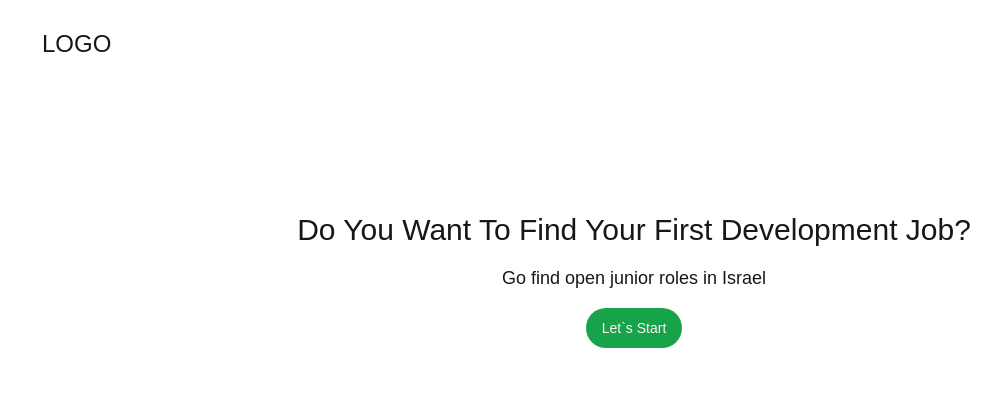
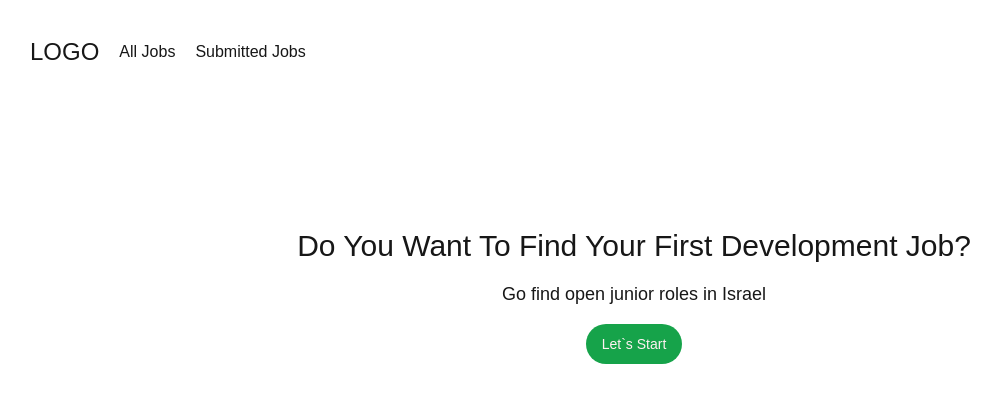
Before and after one commit to liela9/hi-tech-jobs, a Next.js app: page / in a window 1280 px wide. Shown: the top 402 px of the page, without its empty margins (6-1007 px from the left). Built offline with nearby package versions, Linux system fonts and the light colour scheme.

Commit message:
basic topbar

```diff
--- /dev/null
+++ b/src/app/Topbar.tsx
@@ -0,0 +1,15 @@
+import Link from "next/link"
+
+const Topbar = () => {
+    return (
+        <nav className="flex p-5 gap-5">
+            <Link href='/' className="text-2xl ">LOGO</Link>
+            <div className="justify-end flex items-center gap-5">
+                <Link href='/jobs' className="">All Jobs</Link>
+                <Link href='/jobs/submitted' className="">Submitted Jobs</Link>
+            </div>
+        </nav>
+    );
+}
+
+export default Topbar
--- a/src/app/layout.tsx
+++ b/src/app/layout.tsx
@@ -1,7 +1,9 @@
 import type { Metadata } from "next"
 import localFont from "next/font/local"
+import Link from "next/link"
+
 import "./globals.css"
-import Link from "next/link"
+import Topbar from "./topBar"
 
 const geistSans = localFont({
   src: "./fonts/GeistVF.woff",
@@ -28,9 +30,7 @@ export default function RootLayout({
     <html lang="en" data-theme="light">
       <body className={`${geistSans.variable} ${geistMono.variable} antialiased`}>
         <div>
-          <header className="py-[12px] px-[32px] flex flex-row justify-between">
-            <Link href='/' className="text-2xl ">LOGO</Link>
-          </header>
+          <Topbar/>
           <main className="py-[12px] px-[32px] flex overflow-auto">{children}</main>
         </div>
       </body>
```
